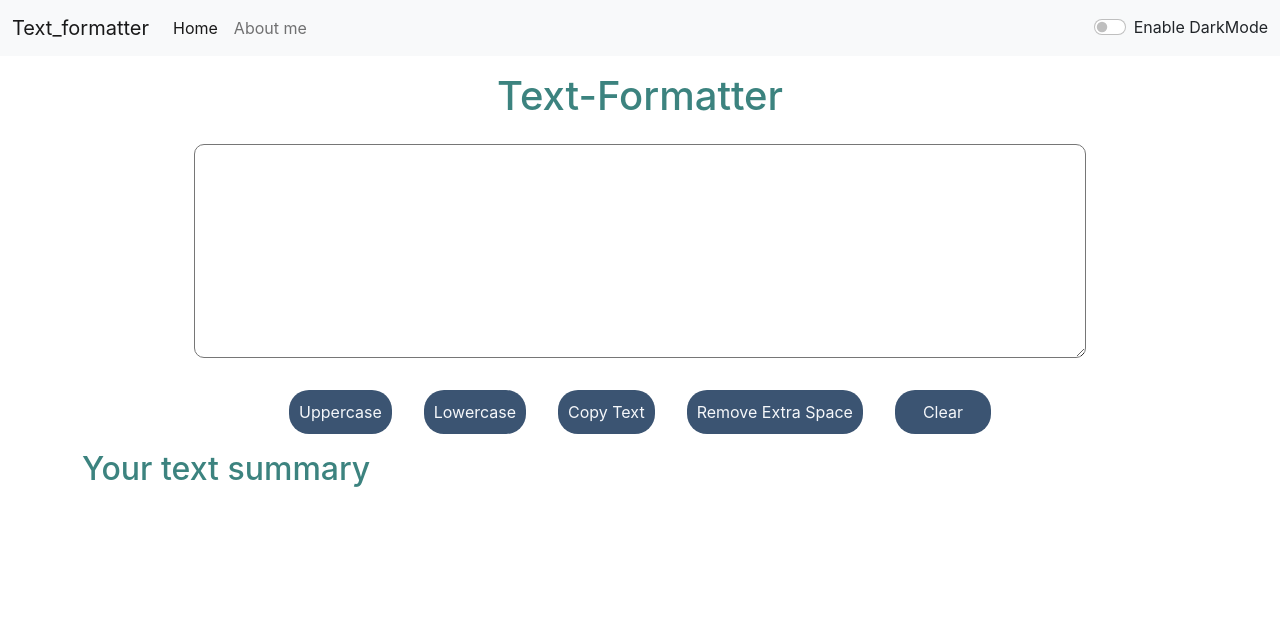
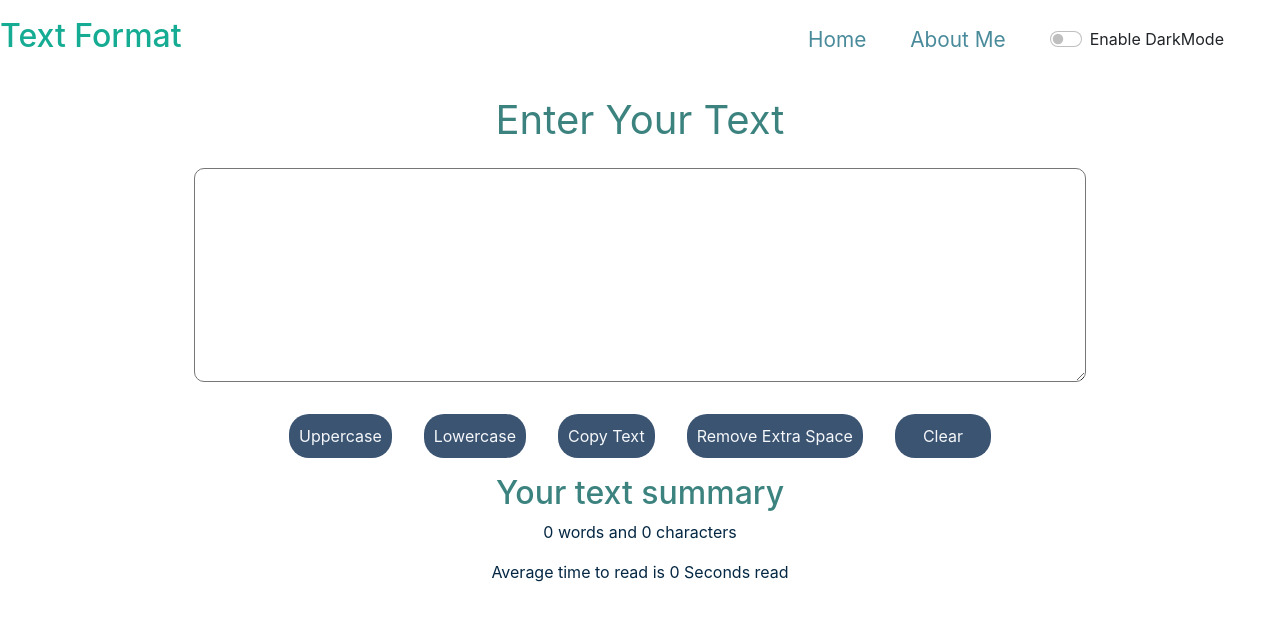
Before and after one commit to shivamgupta002/Text-changer, a React (Create React App) app: page / in a window 1280 px wide. Shown: the top 620 px of the page. Built offline with nearby package versions, Linux system fonts and the light colour scheme.

Commit message:
Final Touch

```diff
--- a/src/App.js
+++ b/src/App.js
@@ -1,7 +1,8 @@
 import { useState } from "react";
 import "./App.css";
-import Header from "./Component/Header/Header";
+// import Header from "./Component/Header/Header";
 import Section from "./Component/Section/Section";
+import Navbar from "./Component/Navbar/Navbar";
 
 function App() {
   const [mode, setMode] = useState("light");
@@ -16,7 +17,8 @@ function App() {
   };
   return (
     <>
-      <Header mode={mode} toggleMode={toggleMode}/>
+    <Navbar mode={mode} toggleMode={toggleMode}/>
+      {/* <Header mode={mode} toggleMode={toggleMode}/> */}
       <Section mode={mode} toggleMode={toggleMode}/>
     </>
   );
--- a/src/Component/Header/Header.js
+++ /dev/null
@@ -1,67 +0,0 @@
-import React from "react";
-
-const Header = (props) => {
-  return (
-    <>
-      <nav
-        className={`navbar navbar-expand-lg navbar-${props.mode} bg-${props.mode}`}
-      >
-        <div class="container-fluid">
-          <a class="navbar-brand" href="/">
-            Text_formatter
-          </a>
-          <button
-            class="navbar-toggler"
-            type="button"
-            data-bs-toggle="collapse"
-            data-bs-target="#navbarSupportedContent"
-            aria-controls="navbarSupportedContent"
-            aria-expanded="false"
-            aria-label="Toggle navigation"
-          >
-            <span class="navbar-toggler-icon"></span>
-          </button>
-          <div class="collapse navbar-collapse" id="navbarSupportedContent">
-            <ul class="navbar-nav me-auto mb-2 mb-lg-0">
-              <li class="nav-item">
-                <a class="nav-link active" aria-current="page" href="/">
-                  Home
-                </a>
-              </li>
-              <li class="nav-item">
-                <a
-                  class="nav-link"
-                  href="https://shivam-gupta-portfolio.netlify.app/"
-                  target="_blank"
-                  rel="noreferrer"
-                >
-                  About me
-                </a>
-              </li>
-            </ul>
-            <div
-              className={`form-check form-switch text-${
-                props.mode === "light" ? "dark" : "light"
-              }`}
-            >
-              <input
-                className="form-check-input"
-                onClick={props.toggleMode}
-                type="checkbox"
-                id="flexSwitchCheckDefault"
-              />
-              <label
-                className="form-check-label"
-                htmlFor="flexSwitchCheckDefault"
-              >
-                Enable DarkMode
-              </label>
-            </div>
-          </div>
-        </div>
-      </nav>
-    </>
-  );
-};
-
-export default Header;
--- /dev/null
+++ b/src/Component/Navbar/Navbar.css
@@ -0,0 +1,62 @@
+nav {
+    display: flex;
+    justify-content: space-between;
+    align-items: center;
+    height: 10vh;
+    width: 100vw;
+}
+h2{
+    color: #16ac93;
+}
+ul {
+    margin: 0.5rem;
+    padding: 0.5rem 3rem;
+    display: flex;
+    justify-content: space-between;
+    align-items: center;
+    width: 40%;
+}
+
+ul li {
+    list-style: none;
+    flex-wrap: wrap;
+}
+
+ul li a {
+    text-decoration: none;
+    color: #4a8b9b;
+    font-size: 1.3rem;
+    transition: all 0.3s ease-in;
+}
+
+ul li a:hover {
+    color: #1b9c4c;
+}
+
+@media screen and (max-width:1210px) {
+    ul {
+        width: 60%;
+    }
+}
+
+@media screen and (max-width:810px) {
+    ul {
+        padding: 0.5rem 0.5rem;
+        width: 70%;
+    }
+}
+
+@media screen and (max-width:522px) {
+    nav {
+        height: 5rem;
+    }
+
+    ul {
+        padding: 0.5rem 0.5rem;
+        width: 95%;
+    }
+
+    ul li a {
+        font-size: 1rem;
+    }
+}
--- /dev/null
+++ b/src/Component/Navbar/Navbar.js
@@ -0,0 +1,45 @@
+import React from "react";
+import "./Navbar.css";
+
+const Navbar = (props) => {
+  return (
+    <>
+      <nav
+        style={{
+          color: props.mode === "dark" ? "white" : "#042743",
+          background: props.mode === "dark" ? "#042743" : "white",
+        }}
+      >
+        <h2>Text Format</h2>
+        <ul>
+          <li>
+            <a href="/">Home</a>
+          </li>
+          <li>
+            <a href="https://shivam-gupta-portfolio.netlify.app/">About Me</a>
+          </li>
+          <div
+            className={`form-check form-switch text-${
+              props.mode === "light" ? "dark" : "light"
+            }`}
+          >
+            <input
+              className="form-check-input"
+              onClick={props.toggleMode}
+              type="checkbox"
+              id="flexSwitchCheckDefault"
+            />
+            <label
+              className="form-check-label"
+              htmlFor="flexSwitchCheckDefault"
+            >
+              Enable DarkMode
+            </label>
+          </div>
+        </ul>
+      </nav>
+    </>
+  );
+};
+
+export default Navbar;
--- a/src/Component/Section/Section.css
+++ b/src/Component/Section/Section.css
@@ -1,9 +1,12 @@
 .heading {
     color: #3c837f;
     text-align: center;
+    font-weight: 400;
     margin-top: 1rem;
 }
-
+.container{
+    text-align: center;
+}
 .textarea,
 .buttons {
     display: flex;
--- a/src/Component/Section/Section.js
+++ b/src/Component/Section/Section.js
@@ -41,7 +41,7 @@ const Section = (props) => {
   return (
     <>
       <div className="container">
-        <h1 className="heading">Text-Formatter</h1>
+        <h1 className="heading">Enter Your Text</h1>
         <div className="textarea">
           <textarea
             name="textarea"
@@ -94,7 +94,7 @@ const Section = (props) => {
       {/* --------------------------------------------------- */}
       <div
         className="container"
-          style={{ color: props.mode === "dark" ? "white" : "#fff" }}
+        style={{ color: props.mode === "dark" ? "white" : "#042743" }}
       >
         <h2 className="sub_heading">Your text summary</h2>
         <p>
```
Lines whose indentation alone changed are shown as unchanged.
